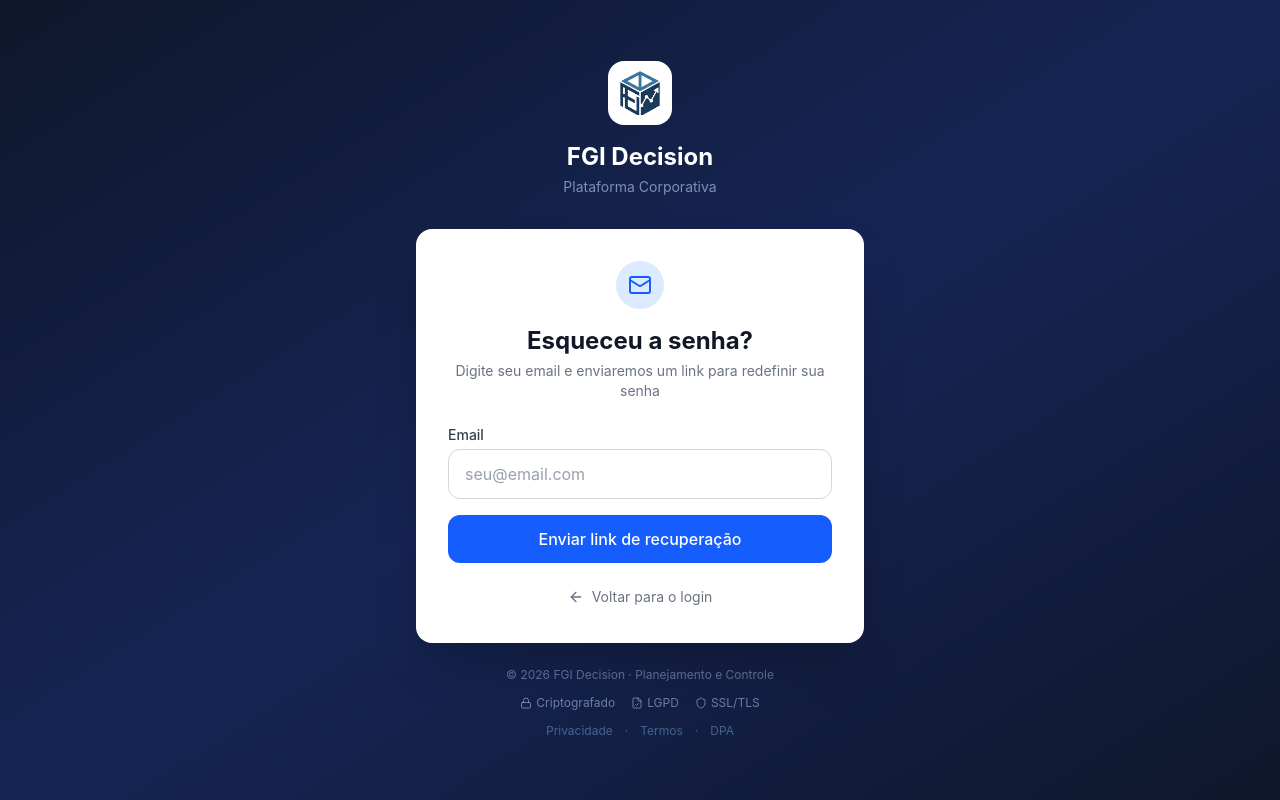
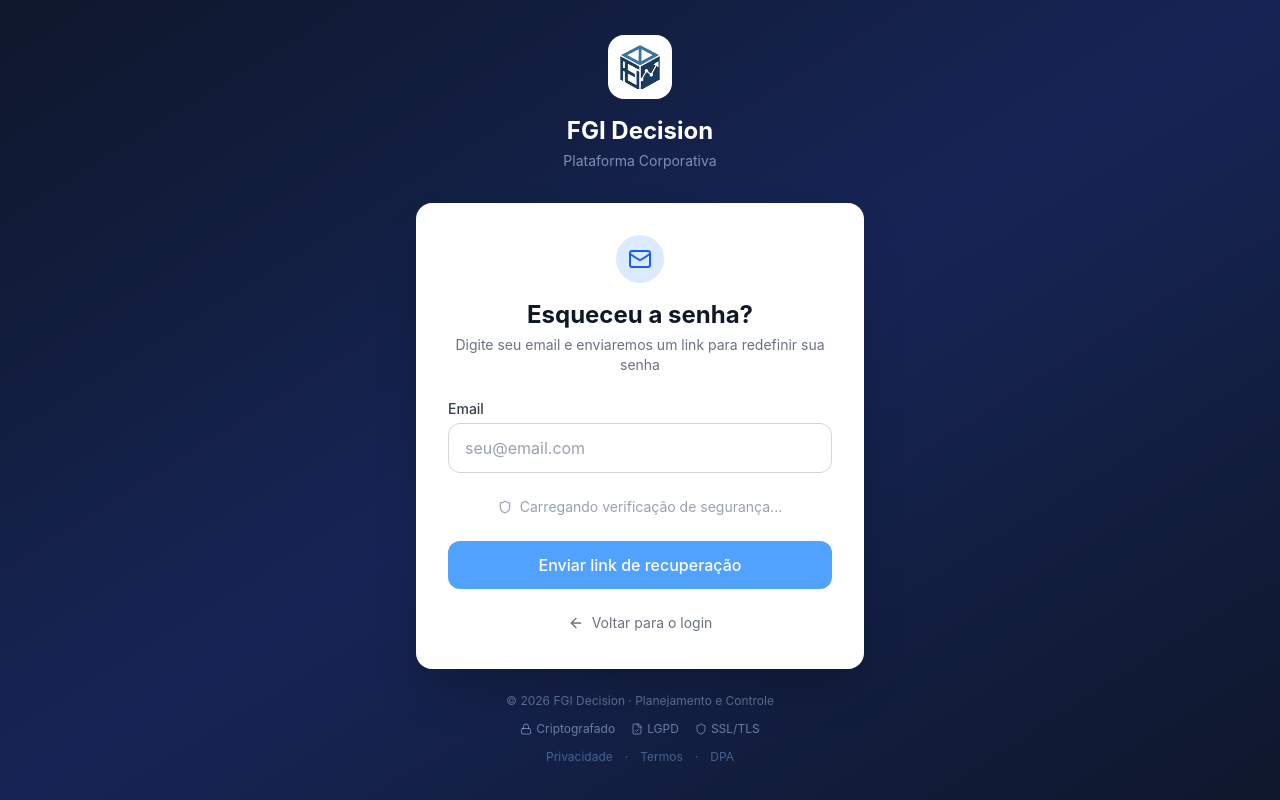
Before and after one commit to ismael319/ProjectObra, a React (Vite) app: page /forgot-password in a window 1280 px wide. Built offline with nearby package versions, Linux system fonts and the light colour scheme; no server answers.

Commit message:
fix(auth): envia captcha na recuperação de senha

```diff
--- a/src/lib/auth-context.tsx
+++ b/src/lib/auth-context.tsx
@@ -67,7 +67,7 @@ interface AuthContextType {
   redeemDemoAccess: (id: string) => Promise<{ error?: string }>
   signUp: (email: string, password: string, nome?: string, inviteToken?: string, captchaToken?: string) => Promise<{ error?: string }>
   signOut: () => Promise<void>
-  resetPassword: (email: string) => Promise<{ error?: string }>
+  resetPassword: (email: string, captchaToken?: string) => Promise<{ error?: string }>
   updatePassword: (password: string) => Promise<{ error?: string }>
   aceitarTermos: () => Promise<void>
   completarPerfil: (nome: string, funcao: string, assinaturaEstilo?: AssinaturaEstilo) => Promise<{ error?: string }>
@@ -311,9 +311,10 @@ export function AuthProvider({ children }: { children: ReactNode }) {
     await supabase.auth.signOut()
   }
 
-  const resetPassword = async (email: string) => {
+  const resetPassword = async (email: string, captchaToken?: string) => {
     const { error } = await supabase.auth.resetPasswordForEmail(email, {
       redirectTo: `${window.location.origin}/update-password`,
+      ...(captchaToken ? { captchaToken } : {}),
     })
     return { error: error?.message }
   }
--- a/src/pages/ForgotPassword.tsx
+++ b/src/pages/ForgotPassword.tsx
@@ -1,10 +1,11 @@
-import { useState } from 'react'
+import { useCallback, useState } from 'react'
 import { Link } from 'react-router-dom'
 import { useForm } from 'react-hook-form'
 import { zodResolver } from '@hookform/resolvers/zod'
 import { z } from 'zod'
 import { Loader2, ArrowLeft, Shield, Lock, FileCheck, Mail } from 'lucide-react'
 import { useAuth } from '@/lib/auth-context'
+import TurnstileWidget from '@/components/TurnstileWidget'
 import fgiLogo from '@/assets/fgi-logo.png'
 
 const forgotSchema = z.object({
@@ -17,6 +18,7 @@ export default function ForgotPassword() {
   const [error, setError] = useState('')
   const [success, setSuccess] = useState('')
   const [isLoading, setIsLoading] = useState(false)
+  const [turnstileToken, setTurnstileToken] = useState('')
   const { resetPassword } = useAuth()
 
   const { register, handleSubmit, formState: { errors } } = useForm<ForgotFormData>({
@@ -26,8 +28,12 @@ export default function ForgotPassword() {
   const onSubmit = async (data: ForgotFormData) => {
     setError('')
     setSuccess('')
+    if (!turnstileToken) {
+      setError('Complete a verificação de segurança')
+      return
+    }
     setIsLoading(true)
-    const { error } = await resetPassword(data.email)
+    const { error } = await resetPassword(data.email, turnstileToken)
     setIsLoading(false)
     if (error) {
       setError('Erro ao enviar email. Tente novamente.')
@@ -35,6 +41,14 @@ export default function ForgotPassword() {
       setSuccess('Email de recuperação enviado! Verifique sua caixa de entrada.')
     }
   }
+
+  const onTurnstileVerify = useCallback((token: string) => {
+    setTurnstileToken(token)
+  }, [])
+
+  const onTurnstileExpire = useCallback(() => {
+    setTurnstileToken('')
+  }, [])
 
   return (
     <div className="min-h-screen flex items-center justify-center bg-gradient-to-br from-slate-900 via-blue-950 to-slate-900 px-4">
@@ -92,9 +106,13 @@ export default function ForgotPassword() {
               )}
             </div>
 
+            <div className="py-2">
+              <TurnstileWidget onVerify={onTurnstileVerify} onExpire={onTurnstileExpire} />
+            </div>
+
             <button
               type="submit"
-              disabled={isLoading}
+              disabled={isLoading || !turnstileToken}
               className="w-full bg-blue-600 hover:bg-blue-700 disabled:bg-blue-400 text-white font-medium py-3 px-4 rounded-lg transition flex items-center justify-center gap-2"
             >
               {isLoading ? (
```
